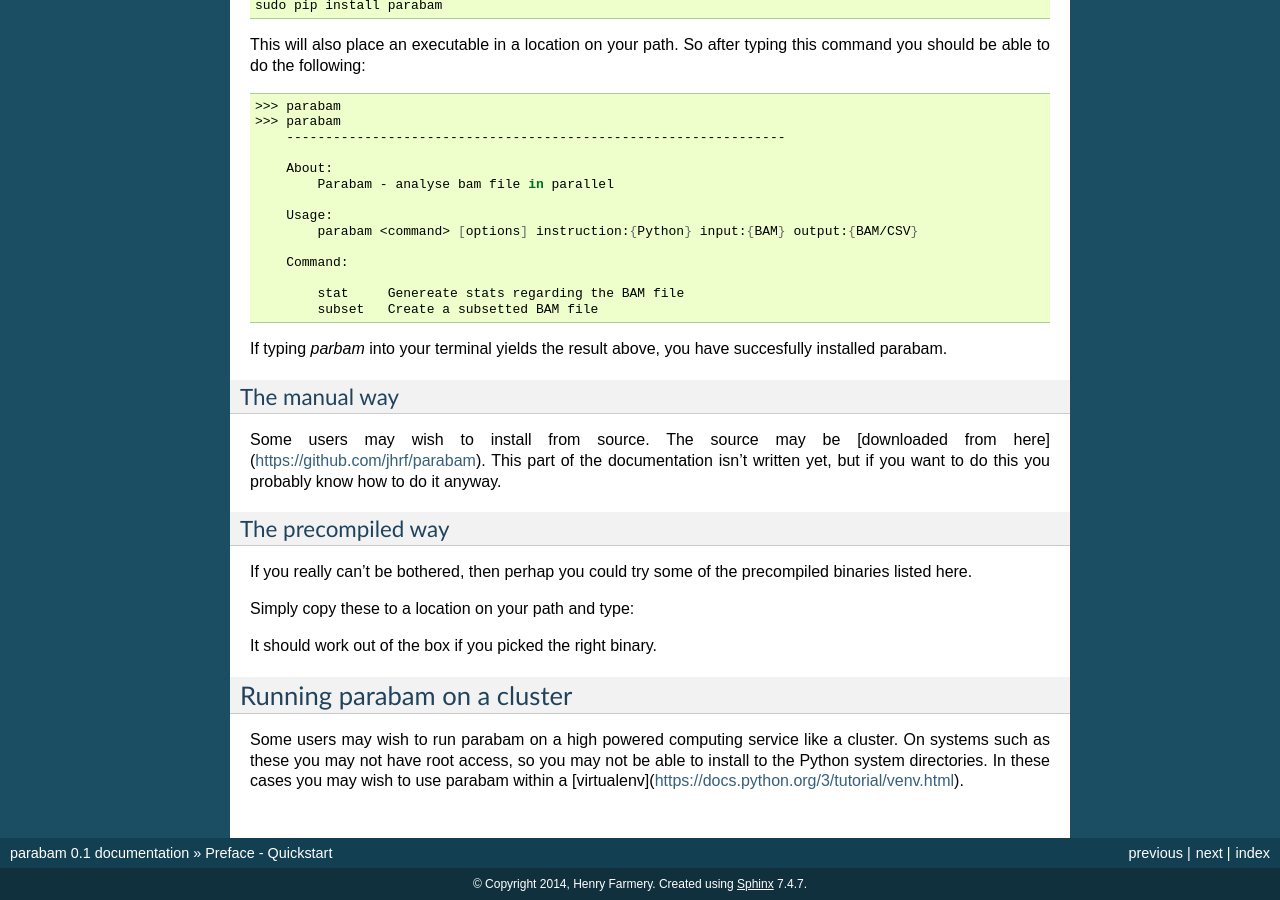
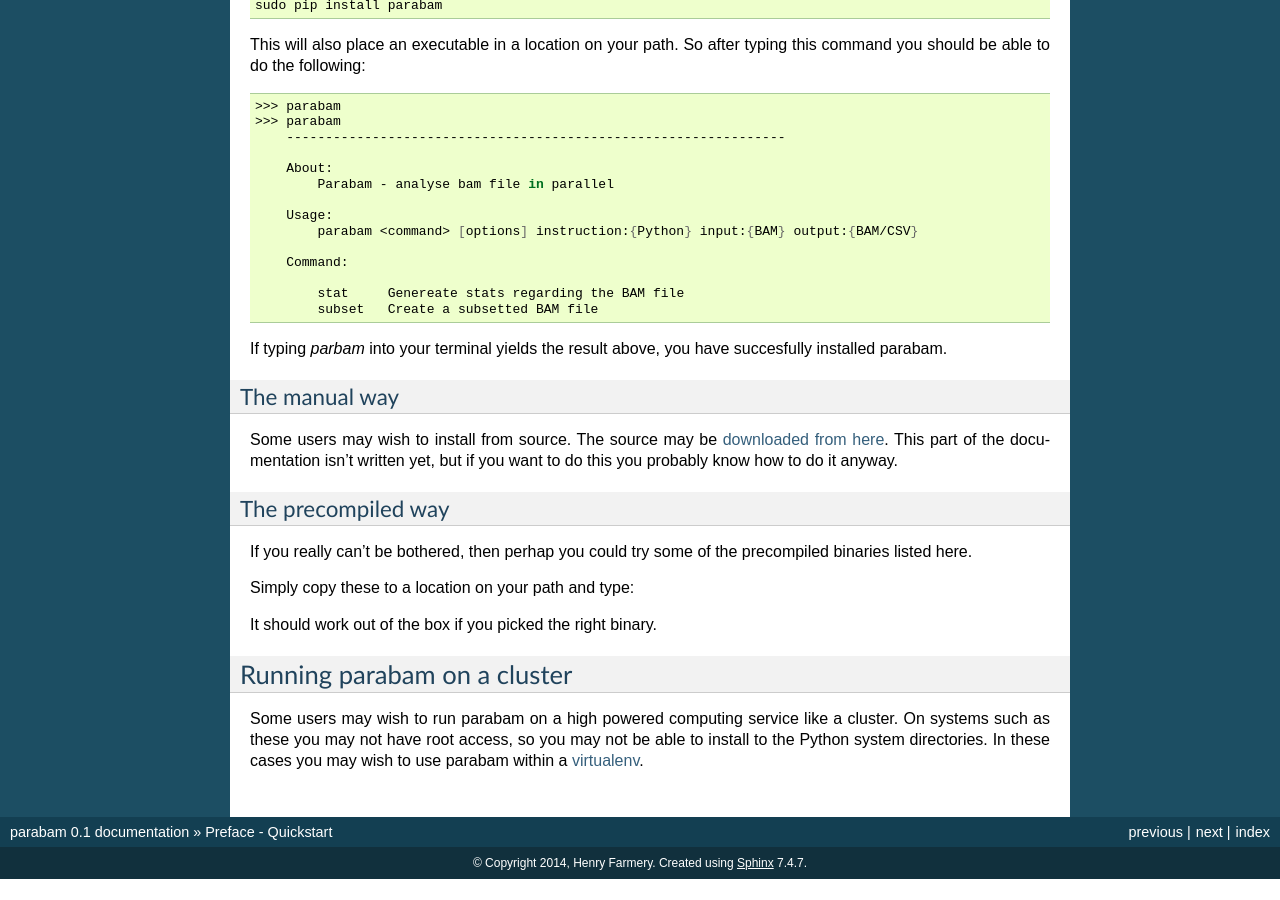
Before and after one commit to jhrf/parabam-docs, a Sphinx documentation site: the page built from source/Introduction.rst, in a window 1280 px wide and 900 px high, scrolled down 1350 px. Built offline with Sphinx 7.4.7, drawn with Linux system fonts in a browser that asks for light colours; after the commit the page ends 2229 px from its top, so only the background shows below that.

Commit message:
fix link format

```diff
--- a/source/Introduction.rst
+++ b/source/Introduction.rst
@@ -93,7 +93,7 @@ If typing `parbam` into your terminal yields the result above, you have succesfu
 The manual way
 --------------
 
-Some users may wish to install from source. The source may be [downloaded from here](https://github.com/jhrf/parabam).
+Some users may wish to install from source. The source may be `downloaded from here <https://github.com/jhrf/parabam>`_.
 This part of the documentation isn't written yet, but if you want to do this you probably know how to do it anyway.
 
 The precompiled way
@@ -111,4 +111,4 @@ It should work out of the box if you picked the right binary.
 Running parabam on a cluster
 ++++++++++++++++++++++++++++
 
-Some users may wish to run parabam on a high powered computing service like a cluster. On systems such as these you may not have root access, so you may not be able to install to the Python system directories. In these cases you may wish to use parabam within a [virtualenv](https://docs.python.org/3/tutorial/venv.html).
+Some users may wish to run parabam on a high powered computing service like a cluster. On systems such as these you may not have root access, so you may not be able to install to the Python system directories. In these cases you may wish to use parabam within a `virtualenv <https://docs.python.org/3/tutorial/venv.html>`_.
```
